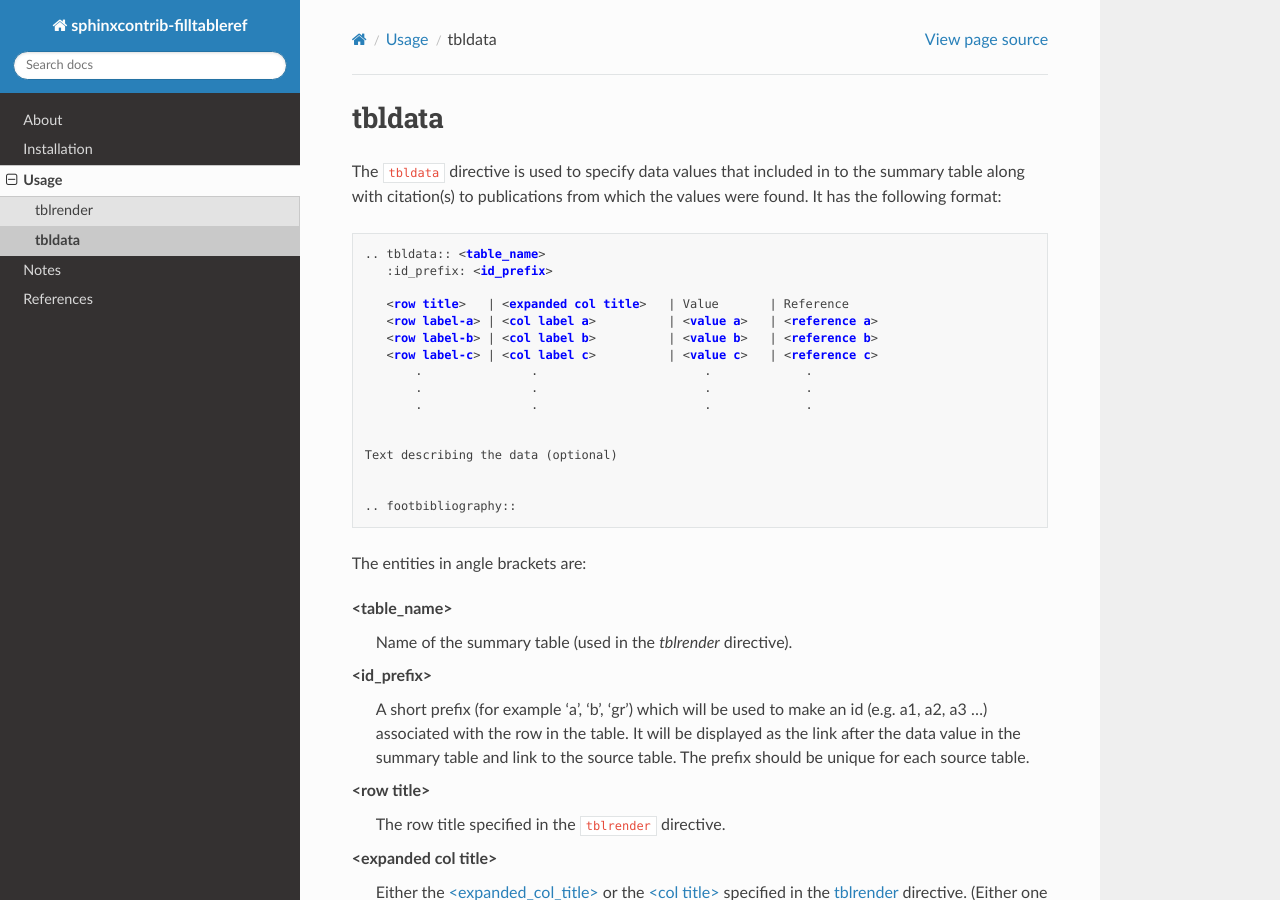
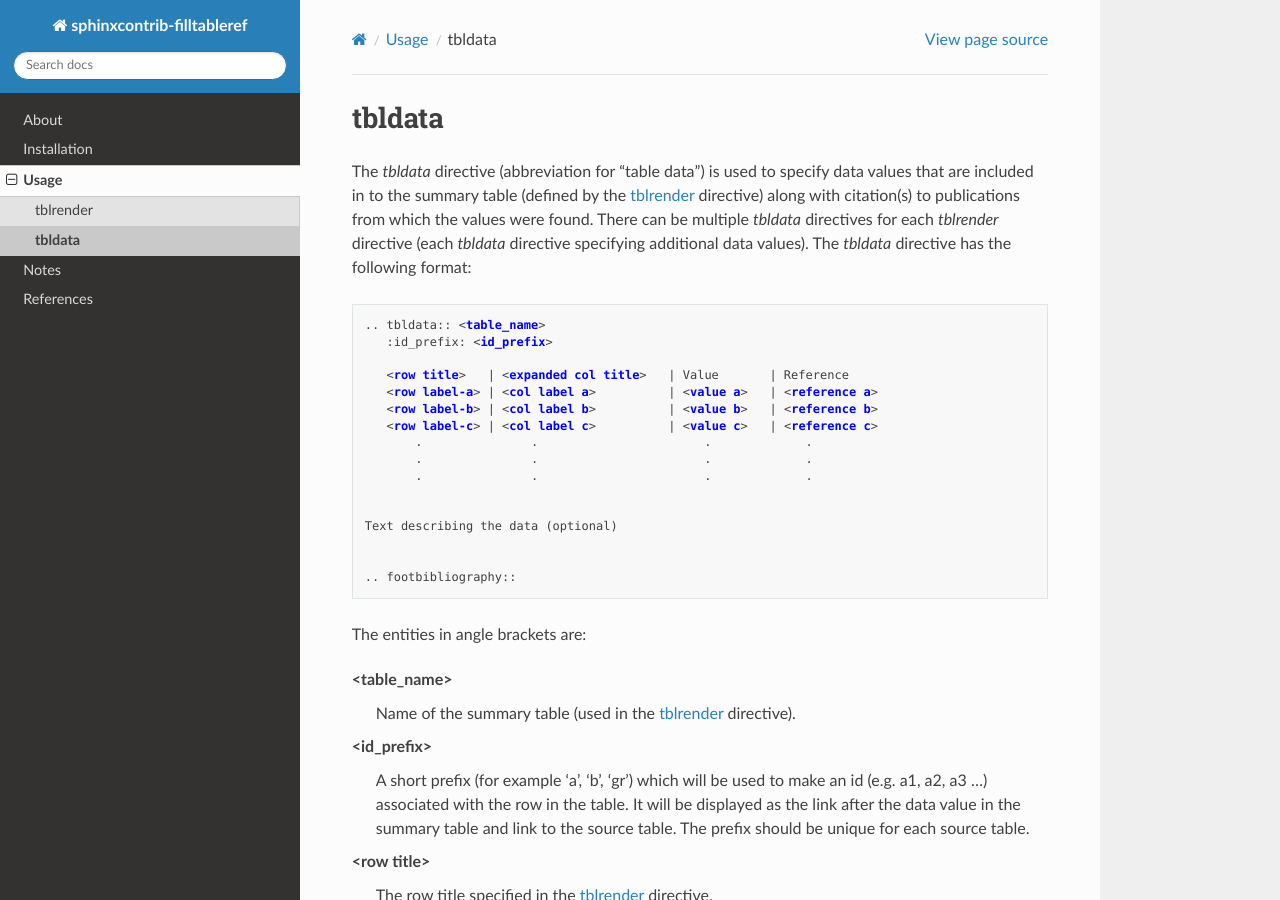
Before and after one commit to jeffteeters/sphinxcontrib-filltableref, a Sphinx documentation site: the page built from docs/source/tbldata.rst, in a window 1280 px wide and 900 px high. Built offline with Sphinx 7.4.7 and the Read the Docs theme 2.0.0, drawn with Linux system fonts in a browser that asks for light colours.

```diff
--- a/docs/source/about.rst
+++ b/docs/source/about.rst
@@ -11,15 +11,15 @@
 summary table looks like (row and column labels and titles), but not the referenced data values.
 The :ref:`tbldata` directive is used to specify the data values
 along with the source (reference).  When a document is processed, information
-specified in both types of directives are combined: data values from the *tbldata* directives are
-used to fill in the summary table specified in the *tblrender* directive.  The
+specified in both types of directives are combined: data values from one or more *tbldata*
+directives are used to fill in the summary table specified in a *tblrender* directive.  The
 values filled-in link to the "source" tables specified by the *tbldata* directive
 that display the citation for the values.
 
 
 This extension requires extension:
 `sphinxcontrib-bibtexpdflink <http://sphinxcontrib-bibtexpdflink.readthedocs.org/en/latest/>`_.
-The reason for this requrement, is that in order to generate the citations and references, this
+The reason for this requrement is that, in order to generate the citations and references, this
 extension requires extensions:
 `sphinxcontrib-bibtex <http://sphinxcontrib-bibtex.readthedocs.org/en/latest/>`_
 and `sphinxcontrib-bibtex2 <https://github.com/mcmtroffaes/sphinxcontrib-bibtex/tree/develop/sphinxcontrib/bibtex2>`_,
--- a/docs/source/tbldata.rst
+++ b/docs/source/tbldata.rst
@@ -3,9 +3,12 @@
 tbldata
 =======
 
-The ``tbldata`` directive is used to specify data values that included in
-to the summary table along with citation(s) to publications from which the values
-were found.  It has the following format:
+The *tbldata* directive (abbreviation for "table data") is used to specify data values
+that are included in to the summary table (defined by the :ref:`tblrender` directive)
+along with citation(s) to publications from which the values were found.  There can
+be multiple *tbldata* directives for each *tblrender* directive (each *tbldata*
+directive specifying additional data values).  The *tbldata* directive has the
+following format:
 
 .. code-block:: bnf
 
@@ -31,7 +34,7 @@
 The entities in angle brackets are:
 
 <table_name>
-   Name of the summary table (used in the *tblrender* directive).
+   Name of the summary table (used in the :ref:`tblrender` directive).
 
 <id_prefix>
    A short prefix (for example 'a', 'b', 'gr') which will be used to make an id
@@ -40,7 +43,7 @@
    should be unique for each source table.
 
 <row title>
-   The row title specified in the ``tblrender`` directive.
+   The row title specified in the :ref:`tblrender` directive.
 
 <expanded col title>
    Either the :ref:`<expanded_col_title> <tblrender_expanded_col_title>`
```
Also changed, not shown: docs/source/notes/LoebnerEE-1989.rst (+34 -1 lines), docs/source/tblrender.rst (+6 -8 lines).
